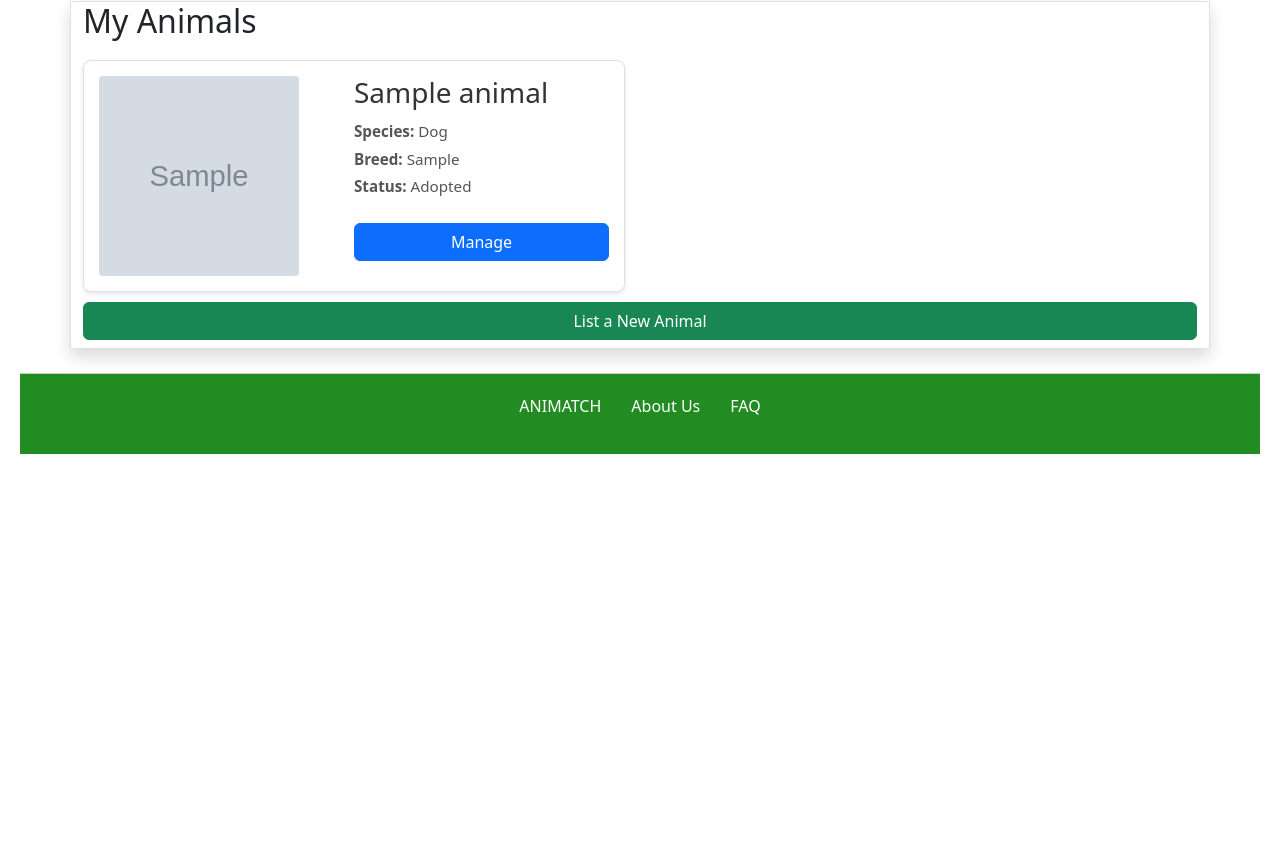
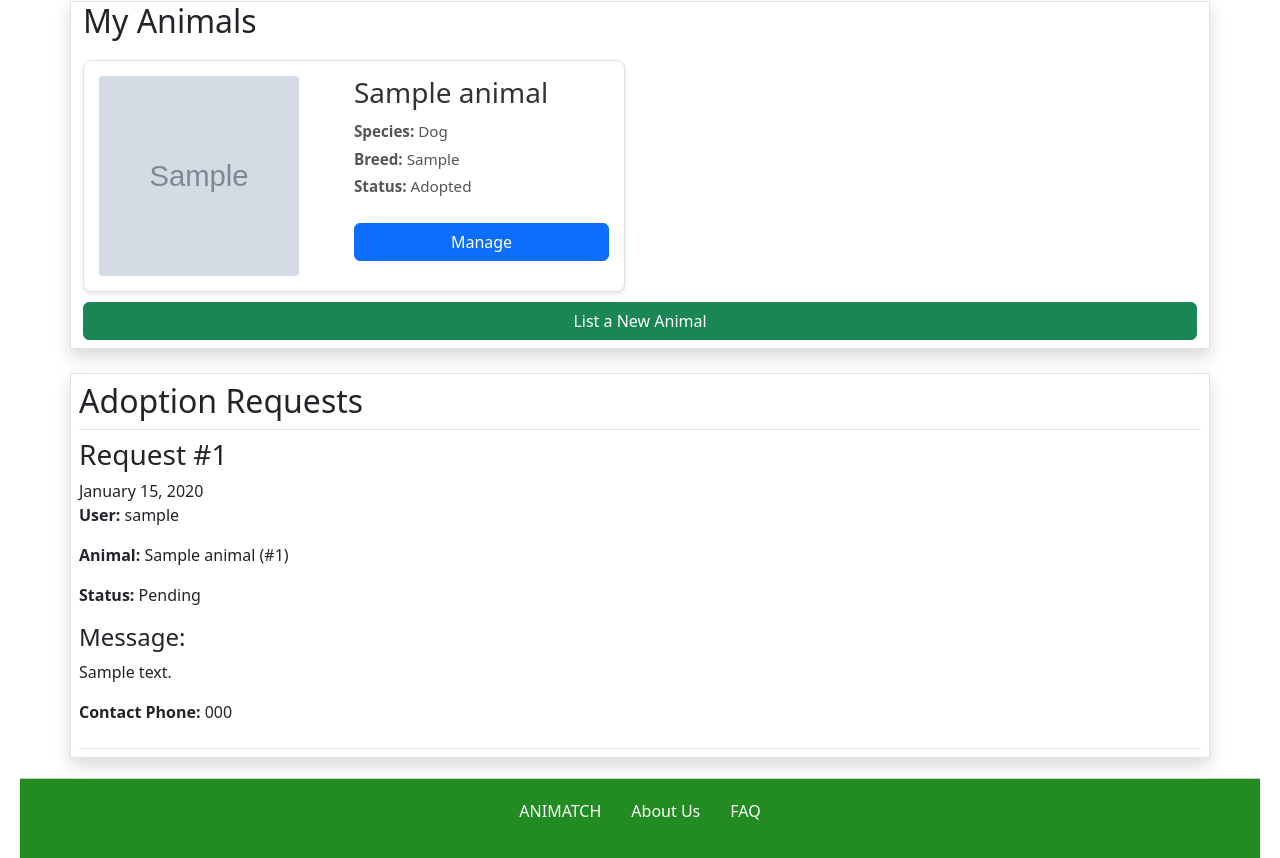
Before and after one commit to thesamedorcas/ANIMATCH, a Django app: page /account/ in a window 1280 px wide. Shown: the part 1191-2049 px from the top of the page. Before the commit the page ends 1645 px from the top, so only its background shows below. Run offline with Django 3.2, Linux system fonts and the light colour scheme; a user stored in the database is signed in; tables that the repository leaves empty hold one stand-in row (values such as "Sample post"); grey boxes marked "Sample" are stand-in pictures.

Commit message:
fix owner permission

```diff
--- a/animals/views.py
+++ b/animals/views.py
@@ -160,6 +160,7 @@ def account(request):
         'my_animals': my_animals,
         'is_admin': is_admin,
         'user_adoption_requests': user_adoption_requests,
+        'adoption_requests': adoption_requests,
         'species_choices': Animal.SPECIES_CHOICES,
         'sex_choices': Animal.SEX_CHOICES,
     }
@@ -431,10 +432,11 @@ def mark_available(request, animal_id):
 
 @login_required
 def process_adoption(request, request_id, status):
-    if request.user.username not in [ 'euan', 'machan', 'andrea', 'arman', 'dorcas']:
+    adoption_request = get_object_or_404(AdoptionRequest, id=request_id)
+    if request.user.username not in [ 'euan', 'machan', 'andrea', 'arman', 'dorcas'] or not (adoption_request.animal.owner == request.user):
         messages.error(request, "You don't have permission to process adoption requests, gerroutttt brooo.")
         return redirect('animals:account')
-    adoption_request = get_object_or_404(AdoptionRequest, id=request_id)
+
     adoption_request.status = status
     adoption_request.save()
     if status == 'approved':
--- a/templates/animals/account.html
+++ b/templates/animals/account.html
@@ -235,7 +235,7 @@ My Account
                 </form>
             </div>
         </div>
-        {% if is_admin %}
+        {% if is_admin or adoption_requests%}
         <div class="adoption-requests container border shadow p-2">
             <h2>Adoption Requests</h2>
             {% if adoption_requests %}
```
